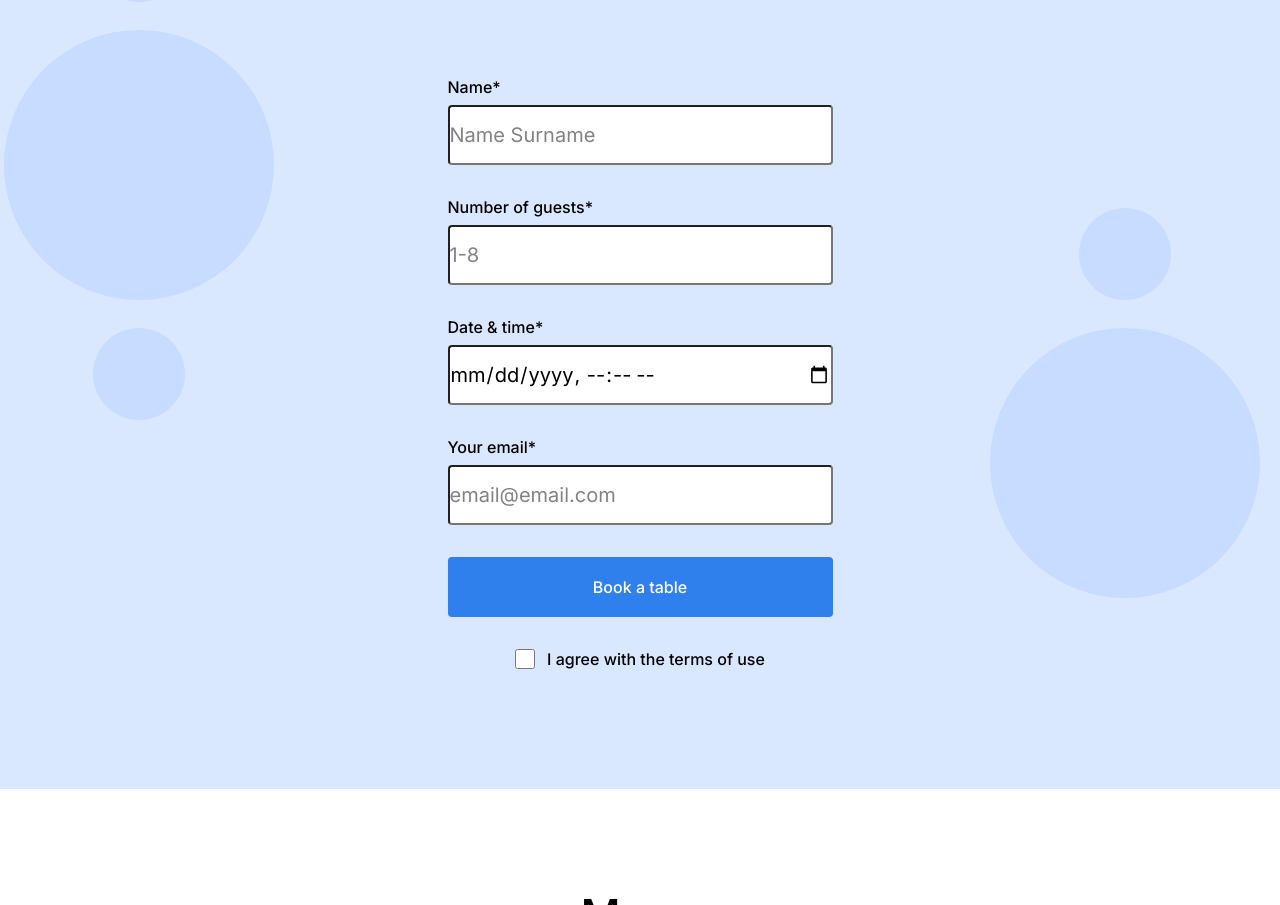
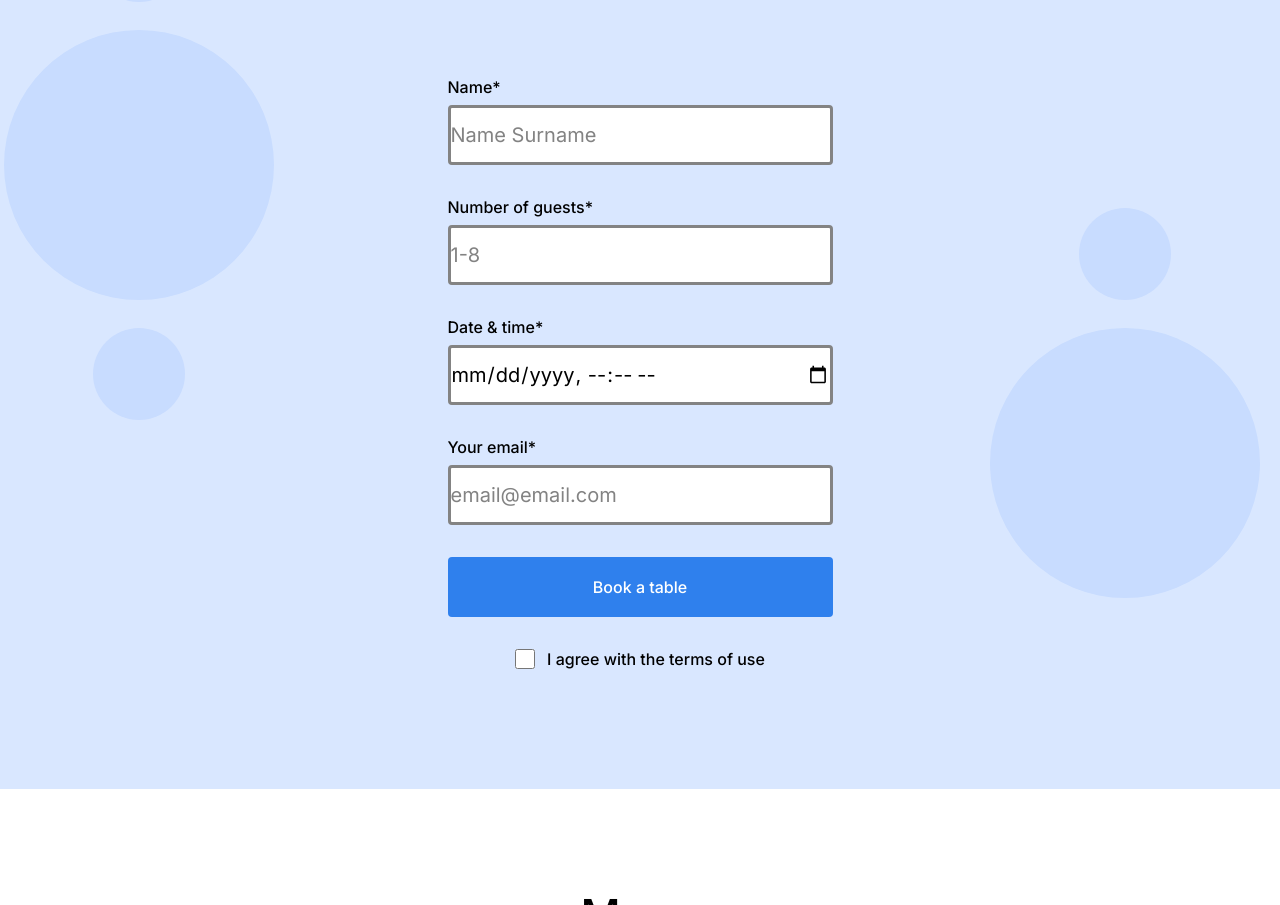
Before and after one commit to SSTORM95/se_project_coffeeshop, a plain HTML site: page index.html in a window 1280 px wide. Shown: the part 1817-2722 px from the top of the page. Drawn offline with Linux system fonts and the light colour scheme.

Commit message:
Project 2 Stage 4 2nd Review

```diff
--- a/blocks/form.css
+++ b/blocks/form.css
@@ -32,6 +32,7 @@
   font-family: inter, arial, sans-serif;
   font-size: 20px;
   line-height: 30px;
+  border: solid #838383;
   border-radius: 4px;
 }
 
```
